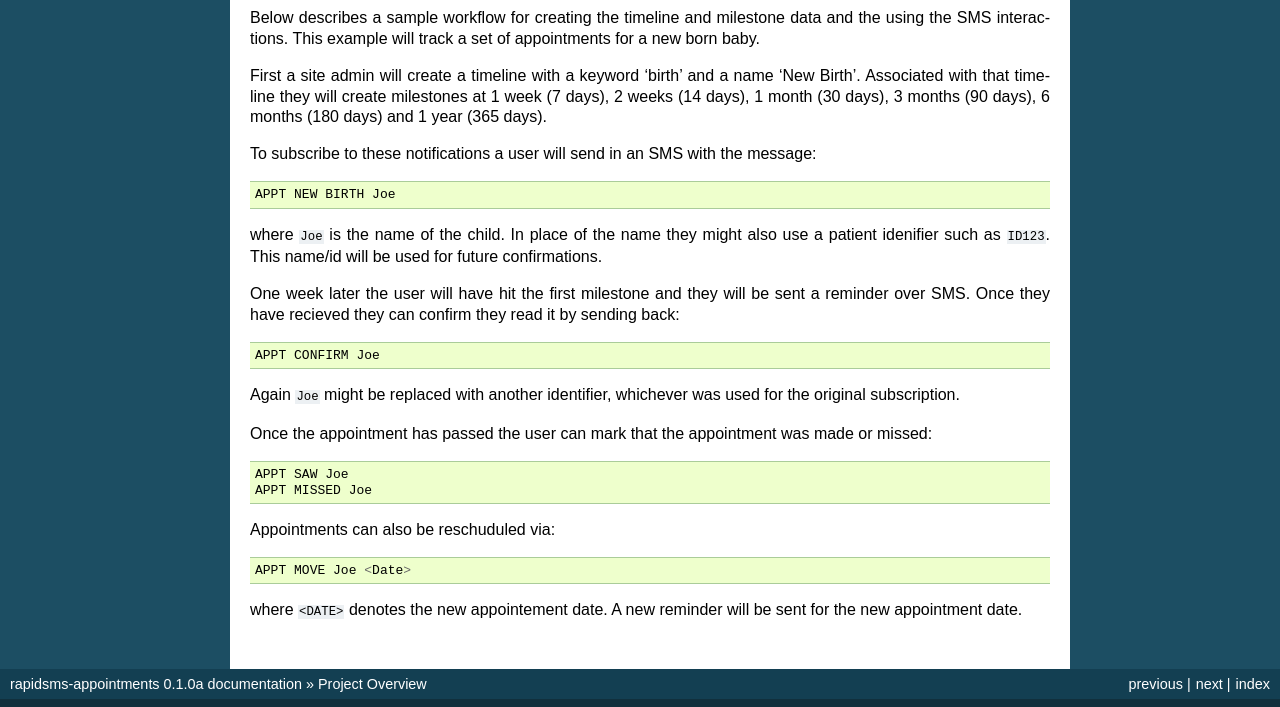
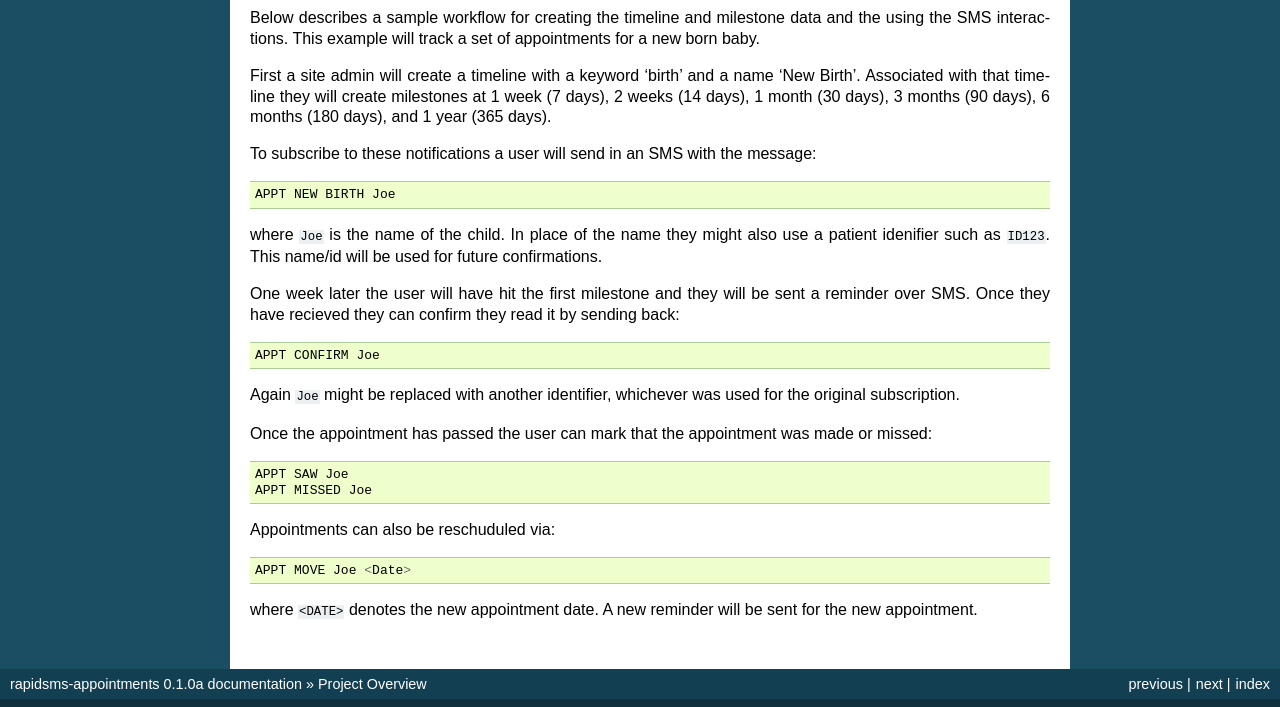
Before and after one commit to caktus/rapidsms-appointments, a Sphinx documentation site: the page built from docs/overview.rst, in a window 1280 px wide. Shown: the part 801-1508 px from the top of the page. Built offline with Sphinx 7.4.7, drawn with Linux system fonts in a browser that asks for light colours.

Commit message:
Typo and Oxford comma.

```diff
--- a/docs/overview.rst
+++ b/docs/overview.rst
@@ -54,7 +54,7 @@ for a new born baby.
 
 First a site admin will create a timeline with a keyword 'birth' and a name 'New Birth'.
 Associated with that timeline they will create milestones at 1 week (7 days), 2 weeks (14 days),
-1 month (30 days), 3 months (90 days), 6 months (180 days) and 1 year (365 days).
+1 month (30 days), 3 months (90 days), 6 months (180 days), and 1 year (365 days).
 
 To subscribe to these notifications a user will send in an SMS with the message::
 
@@ -82,5 +82,5 @@ Appointments can also be reschuduled via::
 
     APPT MOVE Joe <Date>
 
-where ``<DATE>`` denotes the new appointement date. A new reminder will be sent for
-the new appointment date.
+where ``<DATE>`` denotes the new appointment date. A new reminder will be sent for
+the new appointment.
```
